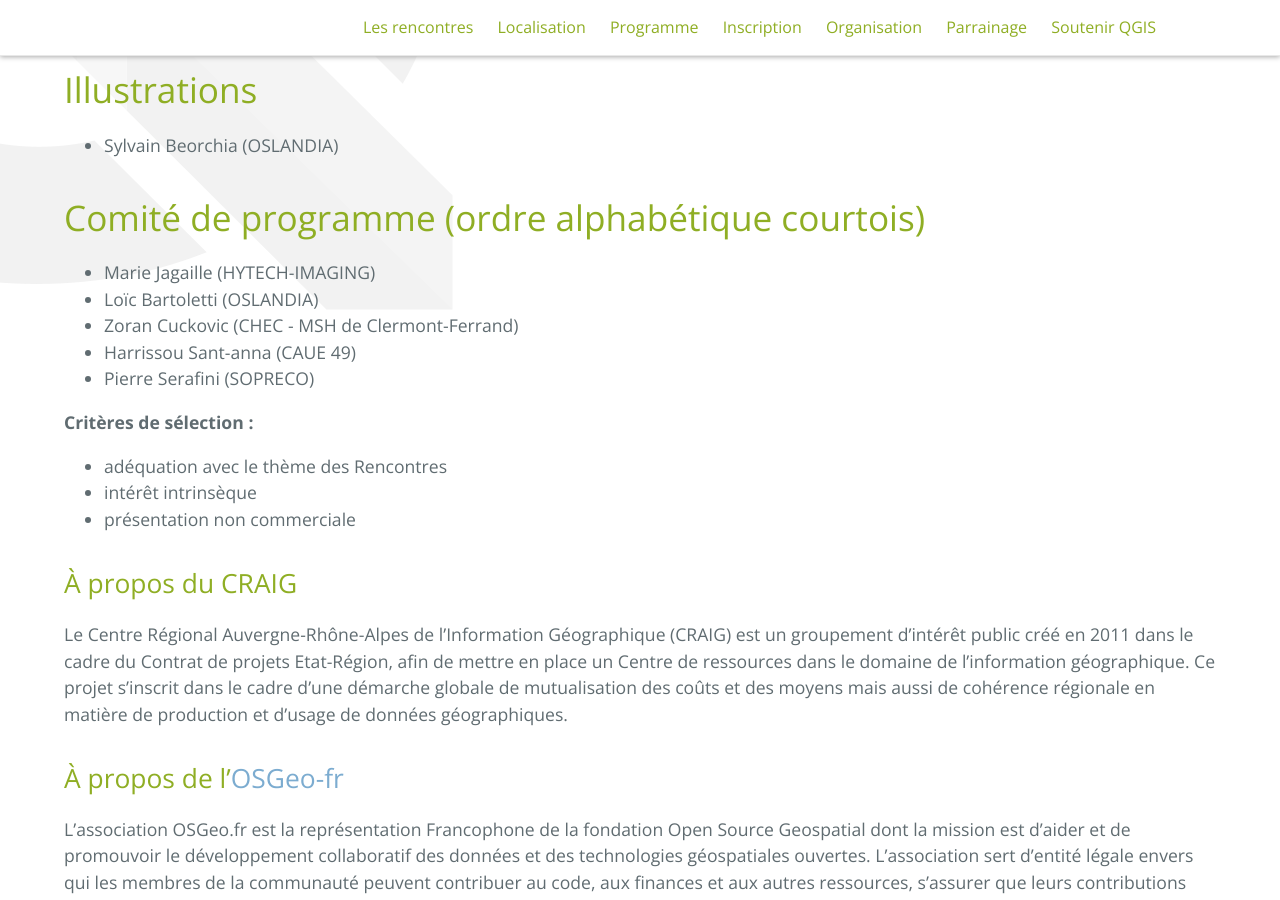
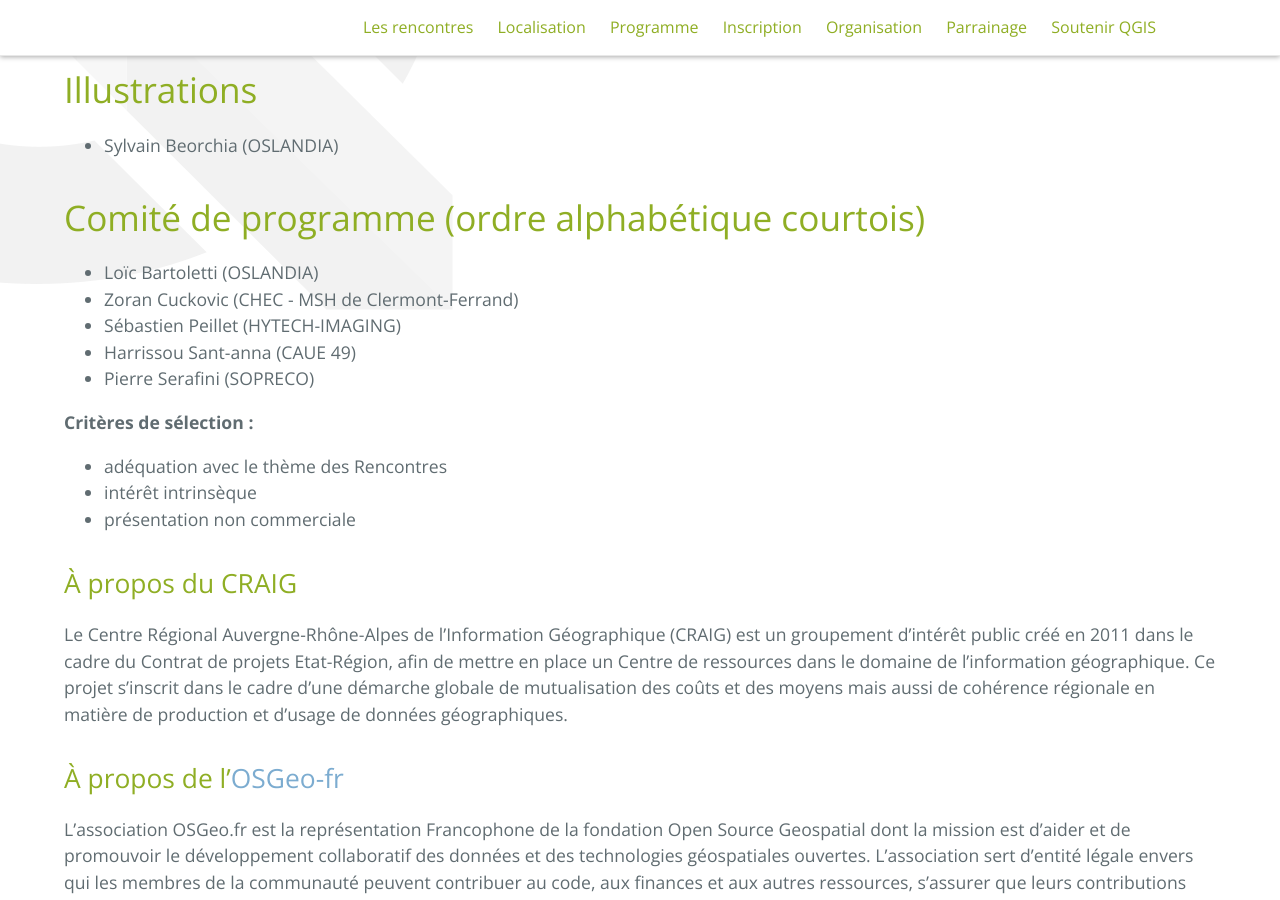
Before and after one commit to OSGeo-fr/QGIS-conf-fr-website, a Jekyll site: the page built from z60_apropos.md, in a window 1280 px wide and 900 px high, scrolled down 989 px. Built offline with Jekyll 4.4.1, drawn with Linux system fonts in a browser that asks for light colours.

Commit message:
Remplacement Marie Jagaille

```diff
--- a/z60_apropos.md
+++ b/z60_apropos.md
@@ -31,9 +31,9 @@ Pour nous contacter, utiliser le formulaire de [contact]({{ site.url }}{{ site.b
 
 # Comité de programme (ordre alphabétique courtois)
 
-- Marie Jagaille (HYTECH-IMAGING)
 - Loïc Bartoletti (OSLANDIA)
 - Zoran Cuckovic (CHEC - MSH de Clermont-Ferrand)
+- Sébastien Peillet (HYTECH-IMAGING)
 - Harrissou Sant-anna (CAUE 49)
 - Pierre Serafini (SOPRECO)
 
```
